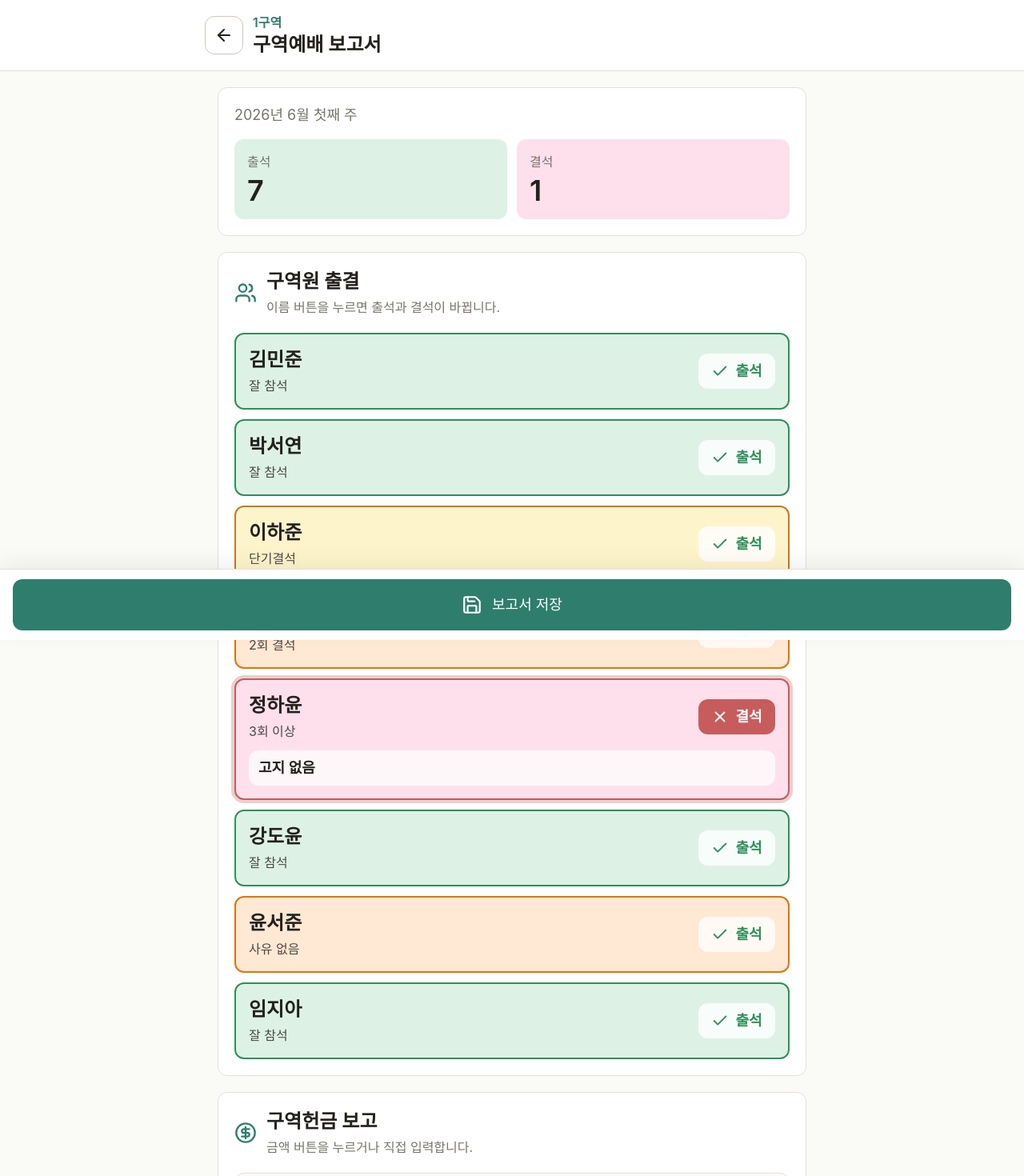
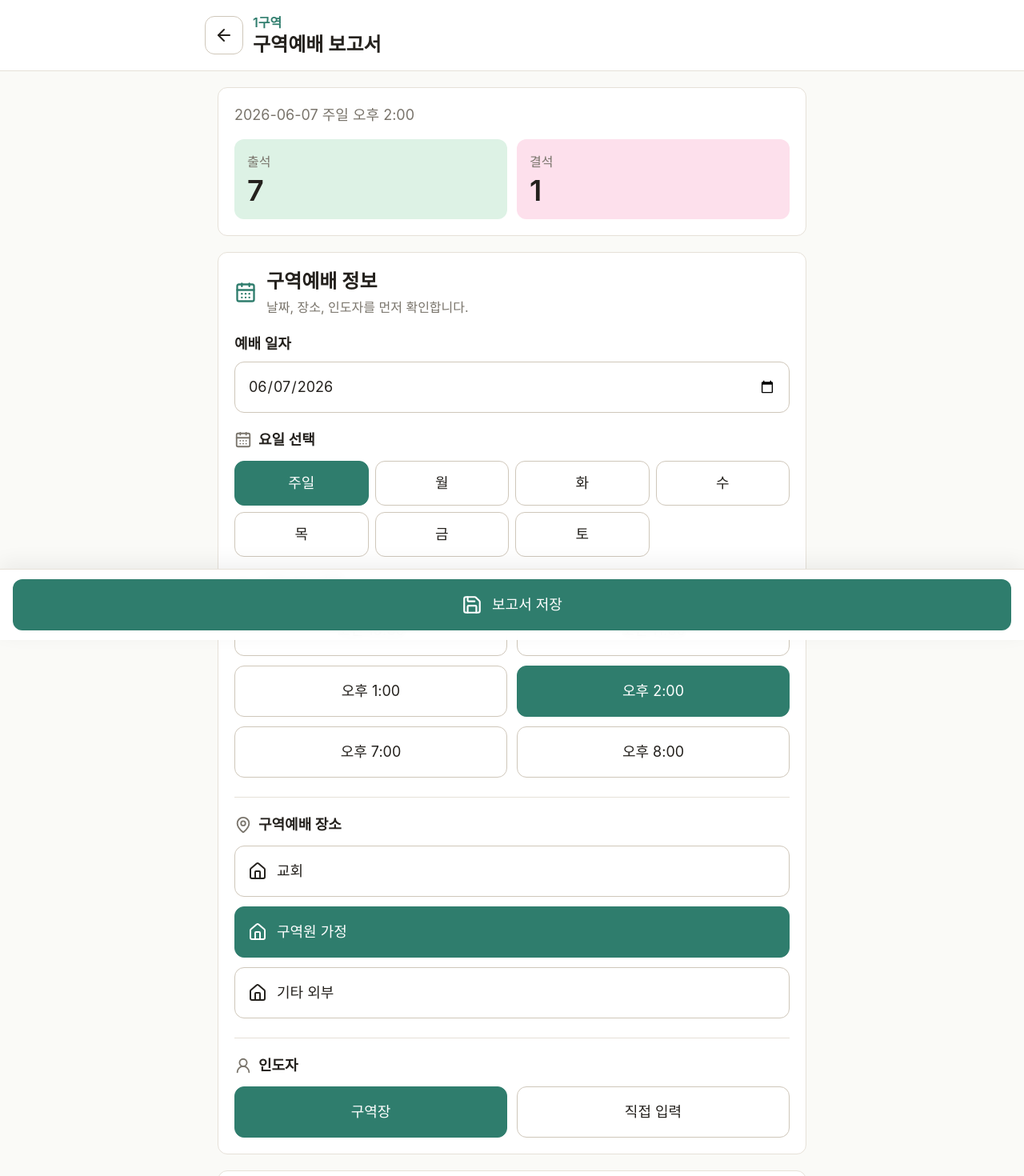
Before and after one commit to joopkim/church_manager, a Next.js app: page /district-worship-report in a window 1280 px wide. Shown: the top 1470 px of the page at 80% size. Built offline with nearby package versions, Linux system fonts and the light colour scheme.

Commit message:
Add worship report meeting details

```diff
--- a/src/app/district-worship-report/page.tsx
+++ b/src/app/district-worship-report/page.tsx
@@ -3,11 +3,16 @@
 import Link from "next/link";
 import {
   ArrowLeft,
+  CalendarDays,
   Check,
   CircleDollarSign,
+  Clock,
+  Home,
   Mic,
   MicOff,
+  MapPin,
   Save,
+  UserRound,
   Users,
   X,
 } from "lucide-react";
@@ -70,8 +75,19 @@ const riskStyle: Record<RiskLevel, string> = {
 const defaultAttendance = (risk: RiskLevel) => risk !== "red";
 
 const quickAmounts = [10000, 20000, 30000, 50000];
+const weekdays = ["주일", "월", "화", "수", "목", "금", "토"];
+const startTimes = ["오전 10:00", "오전 11:00", "오후 1:00", "오후 2:00", "오후 7:00", "오후 8:00"];
+const placeOptions = ["교회", "구역원 가정", "기타 외부"];
+const leaderOptions = ["구역장", "직접 입력"];
 
 export default function DistrictWorshipReportPage() {
+  const [worshipDate, setWorshipDate] = useState("2026-06-07");
+  const [weekday, setWeekday] = useState("주일");
+  const [startTime, setStartTime] = useState("오후 2:00");
+  const [placeType, setPlaceType] = useState("구역원 가정");
+  const [customPlace, setCustomPlace] = useState("");
+  const [leaderType, setLeaderType] = useState("구역장");
+  const [customLeader, setCustomLeader] = useState("");
   const [attendance, setAttendance] = useState<Record<number, boolean>>(() =>
     Object.fromEntries(members.map((member) => [member.id, defaultAttendance(member.risk)])),
   );
@@ -218,7 +234,9 @@ export default function DistrictWorshipReportPage() {
 
       <section className="mx-auto max-w-3xl px-4 py-5">
         <div className="rounded-xl border border-hairline bg-canvas p-5">
-          <p className="text-lg text-muted">2026년 6월 첫째 주</p>
+          <p className="text-lg text-muted">
+            {worshipDate} {weekday} {startTime}
+          </p>
           <div className="mt-4 grid grid-cols-2 gap-3">
             <div className="rounded-xl bg-tint-mint p-4">
               <p className="text-base text-muted">출석</p>
@@ -230,6 +248,133 @@ export default function DistrictWorshipReportPage() {
             </div>
           </div>
         </div>
+
+        <section className="mt-5 rounded-xl border border-hairline bg-canvas p-5">
+          <div className="flex items-center gap-3">
+            <CalendarDays className="text-primary" size={28} />
+            <div>
+              <h2 className="text-2xl font-semibold">구역예배 정보</h2>
+              <p className="mt-1 text-base leading-6 text-muted">
+                날짜, 장소, 인도자를 먼저 확인합니다.
+              </p>
+            </div>
+          </div>
+
+          <label className="mt-5 block">
+            <span className="text-lg font-semibold">예배 일자</span>
+            <input
+              className="mt-2 h-16 w-full rounded-xl border border-hairline-strong bg-canvas px-4 text-2xl font-semibold outline-none focus:border-primary"
+              onChange={(event) => setWorshipDate(event.target.value)}
+              type="date"
+              value={worshipDate}
+            />
+          </label>
+
+          <div className="mt-5">
+            <div className="flex items-center gap-2">
+              <CalendarDays className="text-muted" size={22} />
+              <p className="text-lg font-semibold">요일 선택</p>
+            </div>
+            <div className="mt-3 grid grid-cols-4 gap-2">
+              {weekdays.map((day) => (
+                <button
+                  className={`min-h-14 rounded-xl border px-2 text-xl font-semibold ${
+                    weekday === day
+                      ? "border-primary bg-primary text-white"
+                      : "border-hairline-strong bg-canvas"
+                  }`}
+                  key={day}
+                  onClick={() => setWeekday(day)}
+                >
+                  {day}
+                </button>
+              ))}
+            </div>
+          </div>
+
+          <div className="mt-5">
+            <div className="flex items-center gap-2">
+              <Clock className="text-muted" size={22} />
+              <p className="text-lg font-semibold">시작시간 선택</p>
+            </div>
+            <div className="mt-3 grid grid-cols-2 gap-3">
+              {startTimes.map((time) => (
+                <button
+                  className={`min-h-16 rounded-xl border px-3 text-xl font-semibold ${
+                    startTime === time
+                      ? "border-primary bg-primary text-white"
+                      : "border-hairline-strong bg-canvas"
+                  }`}
+                  key={time}
+                  onClick={() => setStartTime(time)}
+                >
+                  {time}
+                </button>
+              ))}
+            </div>
+          </div>
+
+          <div className="mt-6 border-t border-hairline pt-5">
+            <div className="flex items-center gap-2">
+              <MapPin className="text-muted" size={22} />
+              <p className="text-lg font-semibold">구역예배 장소</p>
+            </div>
+            <div className="mt-3 grid gap-3">
+              {placeOptions.map((place) => (
+                <button
+                  className={`flex min-h-16 items-center gap-3 rounded-xl border px-4 text-left text-xl font-semibold ${
+                    placeType === place
+                      ? "border-primary bg-primary text-white"
+                      : "border-hairline-strong bg-canvas"
+                  }`}
+                  key={place}
+                  onClick={() => setPlaceType(place)}
+                >
+                  <Home size={24} />
+                  {place}
+                </button>
+              ))}
+            </div>
+            {placeType === "기타 외부" && (
+              <input
+                className="mt-3 h-16 w-full rounded-xl border border-hairline-strong bg-canvas px-4 text-2xl font-semibold outline-none focus:border-primary"
+                onChange={(event) => setCustomPlace(event.target.value)}
+                placeholder="장소를 입력하세요"
+                value={customPlace}
+              />
+            )}
+          </div>
+
+          <div className="mt-6 border-t border-hairline pt-5">
+            <div className="flex items-center gap-2">
+              <UserRound className="text-muted" size={22} />
+              <p className="text-lg font-semibold">인도자</p>
+            </div>
+            <div className="mt-3 grid grid-cols-2 gap-3">
+              {leaderOptions.map((leader) => (
+                <button
+                  className={`min-h-16 rounded-xl border px-3 text-xl font-semibold ${
+                    leaderType === leader
+                      ? "border-primary bg-primary text-white"
+                      : "border-hairline-strong bg-canvas"
+                  }`}
+                  key={leader}
+                  onClick={() => setLeaderType(leader)}
+                >
+                  {leader}
+                </button>
+              ))}
+            </div>
+            {leaderType === "직접 입력" && (
+              <input
+                className="mt-3 h-16 w-full rounded-xl border border-hairline-strong bg-canvas px-4 text-2xl font-semibold outline-none focus:border-primary"
+                onChange={(event) => setCustomLeader(event.target.value)}
+                placeholder="인도자 이름"
+                value={customLeader}
+              />
+            )}
+          </div>
+        </section>
 
         <section className="mt-5 rounded-xl border border-hairline bg-canvas p-5">
           <div className="flex items-center gap-3">
```
